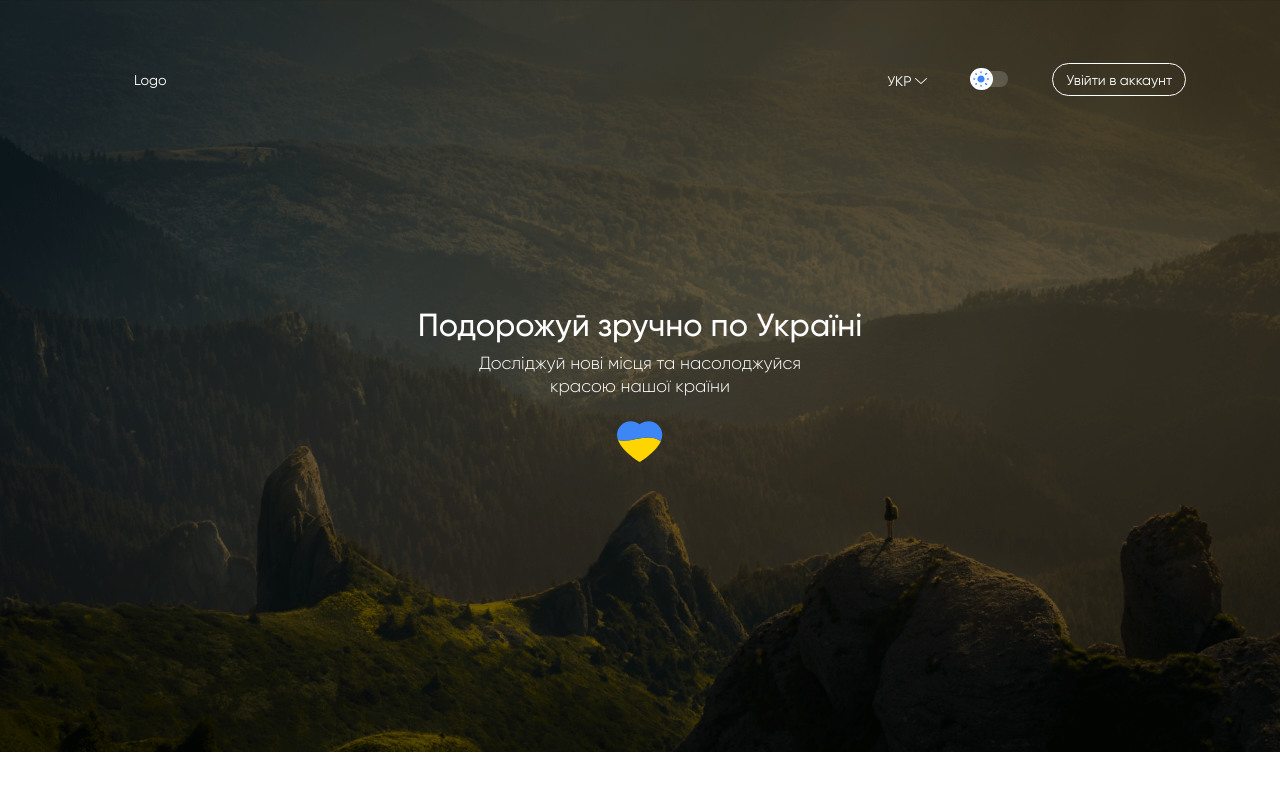
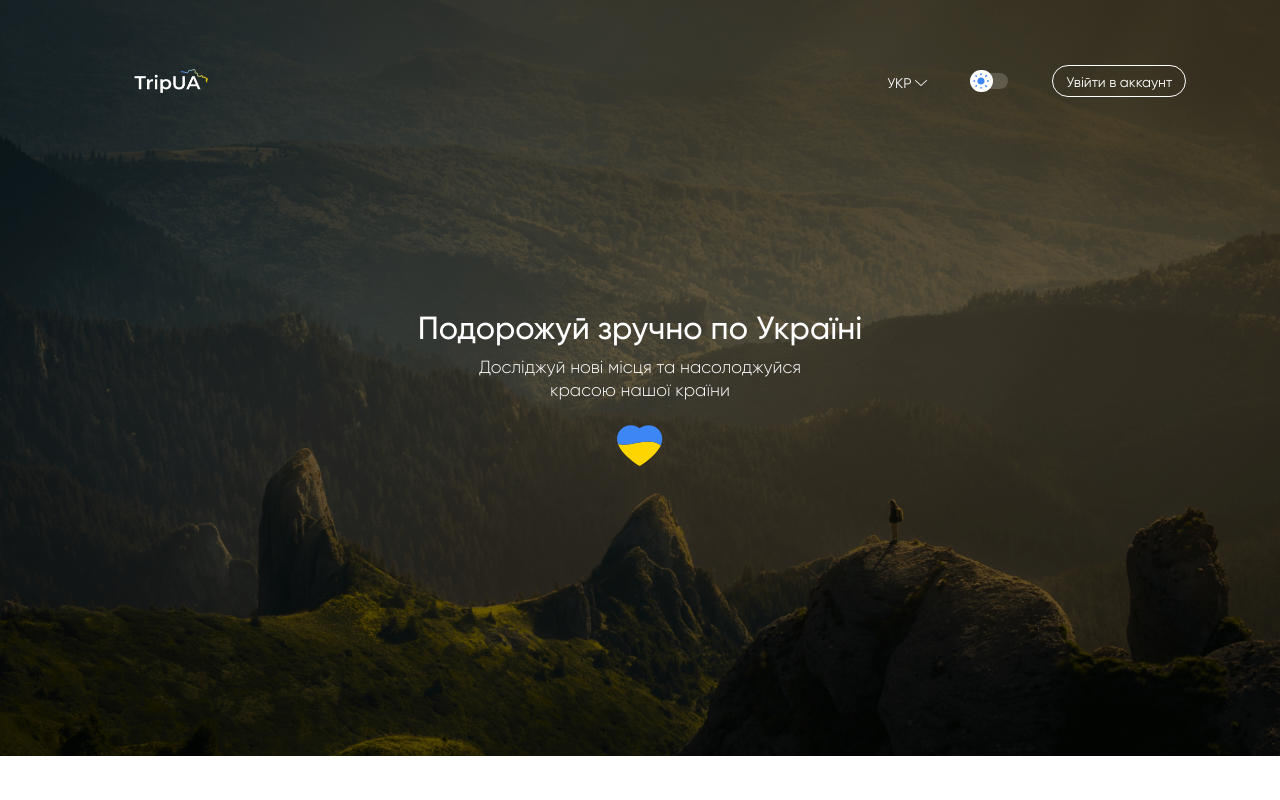
Before and after one commit to ikahitin/graduatework-frontend, a React (Create React App) app: page / in a window 1280 px wide. Shown: the top 800 px of the page. Built offline with nearby package versions, Linux system fonts and the light colour scheme; no server answers.

Commit message:
Add logo to nav header

```diff
--- a/src/App.css
+++ b/src/App.css
@@ -1900,3 +1900,7 @@ form.row {
 .name a {
   color: #404040;
 }
+
+.logo {
+  width: 4.6rem;
+}
--- a/src/components/NavHeader.jsx
+++ b/src/components/NavHeader.jsx
@@ -149,7 +149,8 @@ export default function NavHeader() {
                         <ul className="navbar-nav mb-2 mb-lg-0 additional">
                             <li className="nav-item">
                                 <NavLink className="nav-link text-white" to="/booking/apartments">
-                                    Logo
+                                    <img src={`${process.env.PUBLIC_URL}/logo.png`}
+                                         alt="logo" className="logo"/>
                                 </NavLink>
                             </li>
                         </ul>
```
Also changed, not shown: public/logo.png (added).
